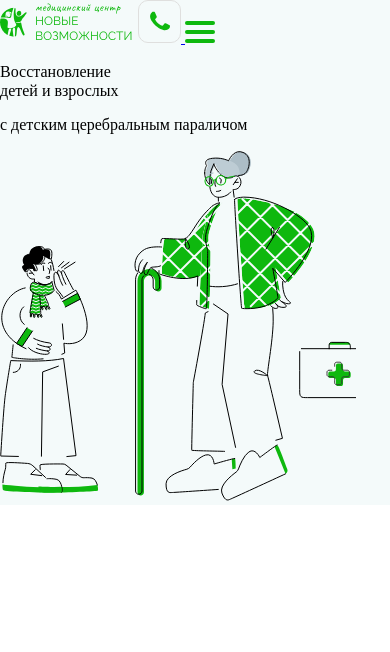
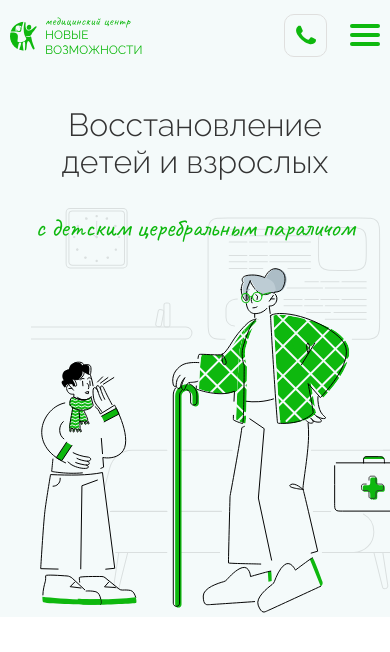
Before and after one commit to woachkatzl/Sass-adaptive-page, a plain HTML site: page index.html in a window 390 px wide. Drawn offline with Linux system fonts and the light colour scheme.

Commit message:
header mobile version, no menu

```diff
--- a/index.html
+++ b/index.html
@@ -11,16 +11,25 @@
     <link rel="preconnect" href="https://fonts.googleapis.com">
     <link rel="preconnect" href="https://fonts.gstatic.com" crossorigin>
     <link href="https://fonts.googleapis.com/css2?family=Caveat&family=Nunito:wght@300;400;500;600;700&family=Raleway:wght@300;400;500&display=swap" rel="stylesheet">
+    <style>
+        /* .header__img-box {
+            border: 1px solid red;
+        } */
+    </style>
 </head>
 <body>
     <div class="root">
-        <header class="header">
+        <header class="header root__section">
             <div class="header__info">
-                <img src="images/logo.svg" alt="Логотип">
-                <a class="header__call-rec" href="#">
+                <a class="header__home" href="index.html">
+                    <img src="images/logo.svg" alt="Логотип">
+                </a>
+                <a class="header__call-req" href="#">
                     <img src="images/phone.svg" alt="Заказать звонок">
                 </a>
-                <img src="images/burger.svg" alt="Меню" class="header__burger">
+                <div class="header__menu">
+                    <img class="header__burger" src="images/burger.svg" alt="Меню">
+                </div>
             </div>
             <div class="header__graphic">
                 <div class="header__name">
@@ -28,7 +37,9 @@
                     <p class="header__name2">с детским церебральным
                     параличом</p>
                 </div>
-                <img src="images/intro.svg" alt="Изображение">
+                <div class="header__img-box">
+                    <img class="header__img" src="images/intro.svg" alt="Изображение">
+                </div>
             </div>
         </header>
     </div>
--- a/styles/components/_global.scss
+++ b/styles/components/_global.scss
@@ -3,3 +3,14 @@
 .root {
     background-color: a.$main-bg-color;
 }
+
+.root__section {
+    min-width: 300px;
+    max-width: 1920px;
+    margin-left: auto;
+    margin-right: auto;
+}
+
+a {
+    text-decoration: none;
+}
--- a/styles/components/_header.scss
+++ b/styles/components/_header.scss
@@ -2,7 +2,18 @@
 @use '../abstracts/mixins.scss' as *;
 
 
-@media screen and (max-width: 360px) {
+//Mobile version
+@media screen and (max-width: 720px) {
+
+    .header__info {
+        display: grid;
+        grid-template: 75px / 1fr 66px 40px;
+        align-items: center;
+    }
+
+    .header__home {
+        margin-left: 10px;
+    }
 
     .header__name1 {
         @include title-txt (32px, center);
@@ -11,4 +22,22 @@
     .header__name2 {
         @include cursive (26px, center);
     }
+
+    .header__graphic {
+        display: flex;
+        flex-direction: column;
+        background-image: url(../images/intro-bg.svg);
+        background-repeat: no-repeat;
+        background-position: 103% 80px;
+    }
+
+    .header__img-box {
+        align-self: flex-end;
+        max-width: 350px;
+    }
+
+    .header__img {
+        min-width: 100%;
+        max-width: 100%;
+    }
 }
```
Also changed, not shown: styles/styles.css.
